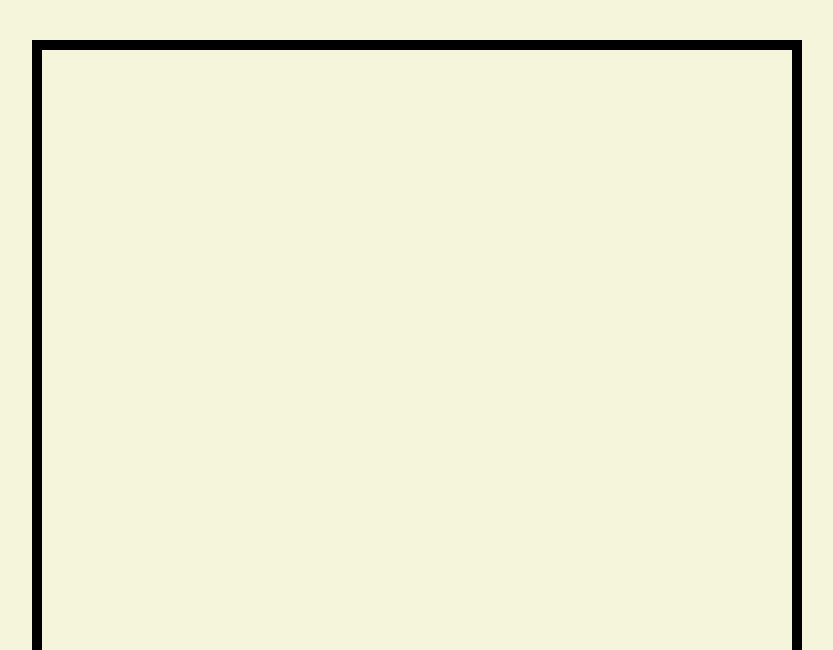
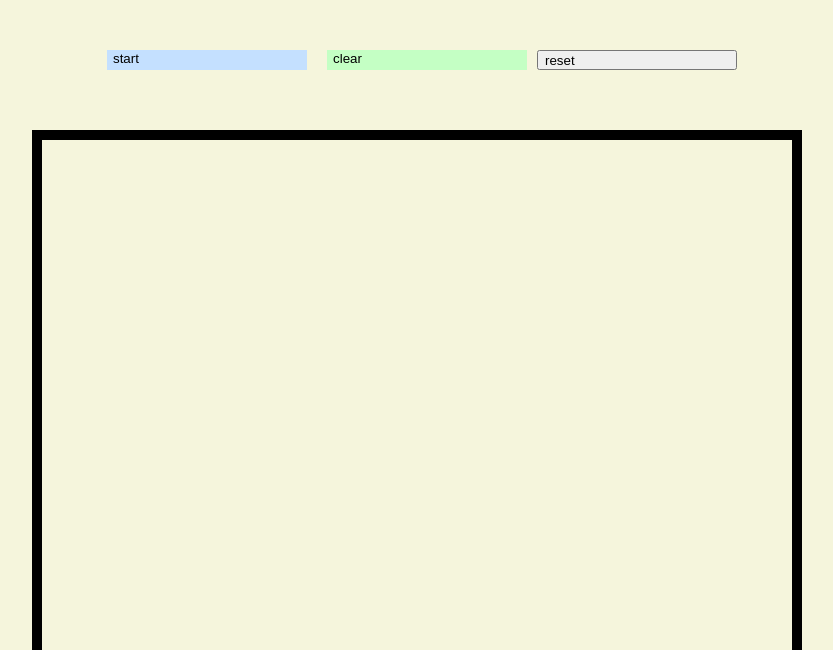
Before and after one commit to KKCheah/etch-a-sketch, a plain HTML site: page index.html in a window 1280 px wide. Shown: the part 150-800 px from the top of the page, without its empty margins (223-1056 px from the left). Drawn offline with Linux system fonts and the light colour scheme.

Commit message:
Added reset function with button and limit user input
Reset function added using removeChild and user input limited from 1 to 100 to prevent excessive consumption of processing power which might lead to crashes.

[Ticket: #7 Date: 19/6/2021]

```diff
--- a/index.html
+++ b/index.html
@@ -8,9 +8,14 @@
 </head>
 <body id="body">
     <h1 id="header1"> Etch-a-Sketch by KK Cheah</h1>
+    <div id="btnContainer">
+        <button id="btn">start</button>
+        <button id="clear">clear</button>
+        <button id="reset">reset</button>
+    </div>
+    <div id = "spacer"></div>
     <div id="container"></div>
-    <button id="btn">click me</button>
-    <button id="clear">clear</button>
+
 </body>
 <script src="script.js"></script>
 <link rel="stylesheet" href="style.css"></link>
--- a/script.js
+++ b/script.js
@@ -15,11 +15,11 @@ document.getElementById('container').style.gridTemplateRows = `repeat(${numberOf
 
 
 
-if (numberOfGrid <4 || numberOfGrid>640){
-    alert("Value inserted not within range, please insert a value within 1 to 64");
+if (numberOfGrid <1 || numberOfGrid>100){
+    alert("Value inserted not within range, please insert a value within 1 to 100");
     requestUserInput();
 } else if (typeof numberOfGrid != "number" ) {
-    alert("Value inserted not a number, please insert a value within 1 to 64");
+    alert("Value inserted not a number, please insert a value within 1 to 100");
     requestUserInput();
 } else {
     console.log("reached end of requestUserInput function")
@@ -39,9 +39,7 @@ let numberOfGrid = requestUserInput();
 
 }
 
-function testPrint(x=0){
-    console.log(x);
-}
+
 
 function printOneRow(numberOfGrid){
 
@@ -86,6 +84,18 @@ document.getElementById(`box_${i}`).addEventListener('mouseout', (e)=>{
 });
 }
 
+function clearHTML() {
+    while (container.hasChildNodes()){
+        container.removeChild(container.firstChild);
+    }
+}
+
 document.getElementById('clear').addEventListener('click', () => { location.reload()
  console.log("reload");
 })
+
+document.getElementById('reset').addEventListener('click', () => {
+    clearHTML();
+    console.log("test reset");
+    gridFormation();
+   })
--- a/style.css
+++ b/style.css
@@ -24,7 +24,7 @@ html {
     background-color: beige;
 }
 
-html :hover {
+:hover html {
     background-color: beige;
 }
 
@@ -36,3 +36,48 @@ html :hover {
 #container:hover div[id^=box_] {
     background-color: rgb(231, 214, 135);
 }
+
+button {
+display: flex;
+flex-direction: column;
+height: 20px;
+width: 200px;
+
+}
+
+#spacer{
+    height: 50px;
+}
+
+
+#btn {
+    background-color: rgb(196, 224, 255);
+    border: 10px;
+    margin: 10px;
+    height: 20px;
+    width: 200px;
+}
+
+button#btn:hover {
+    background-color: grey;
+
+}
+
+#clear {
+    background-color: rgb(196, 255, 196);
+    border: 10px;
+    margin: 10px;
+    height: 20px;
+    width: 200px;
+}
+button#clear:hover {
+    background-color: rgb(255, 200, 196);
+
+}
+
+#btnContainer{
+    display: flex;
+    flex-direction: row;
+    justify-content: center;
+    align-items: center;
+}
```
